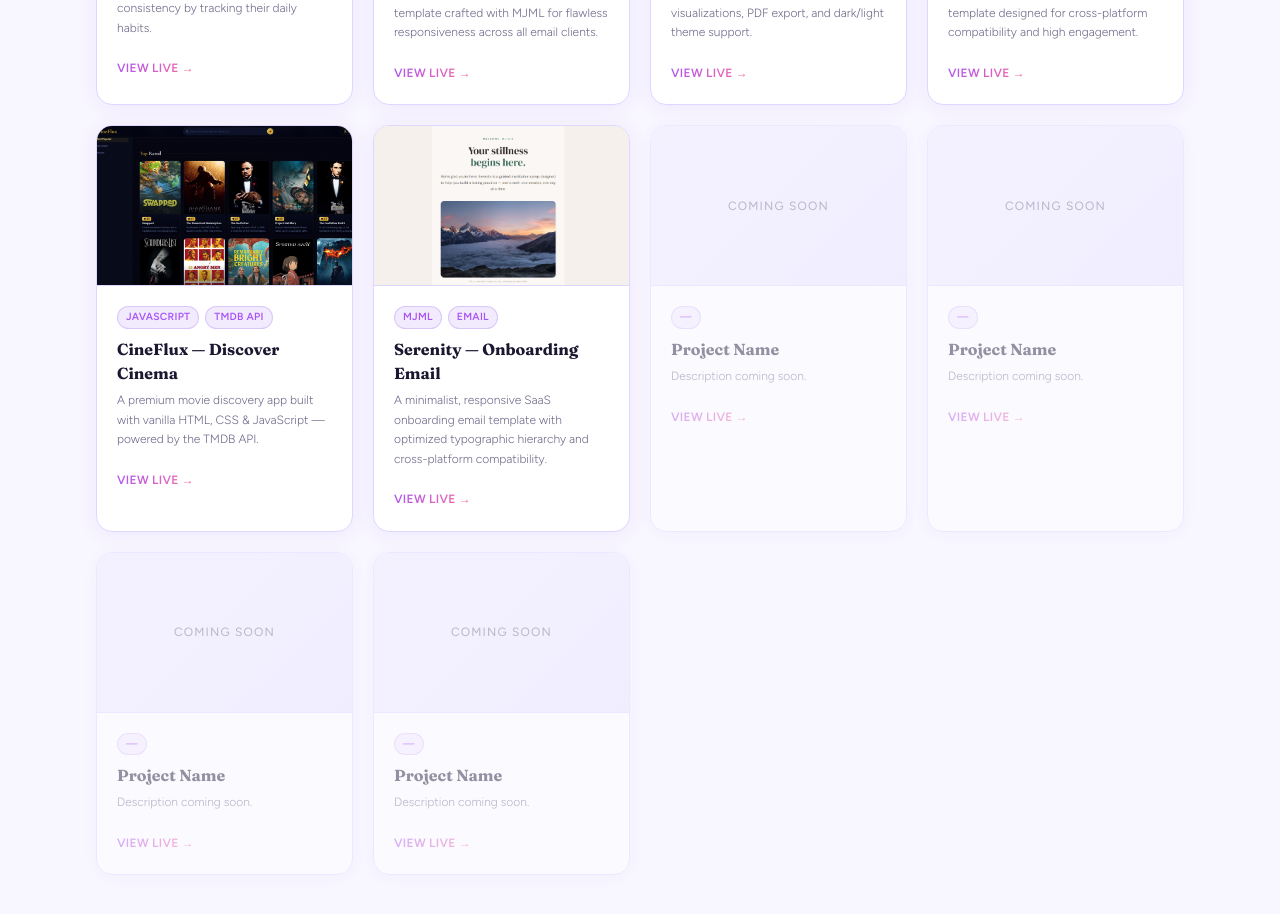
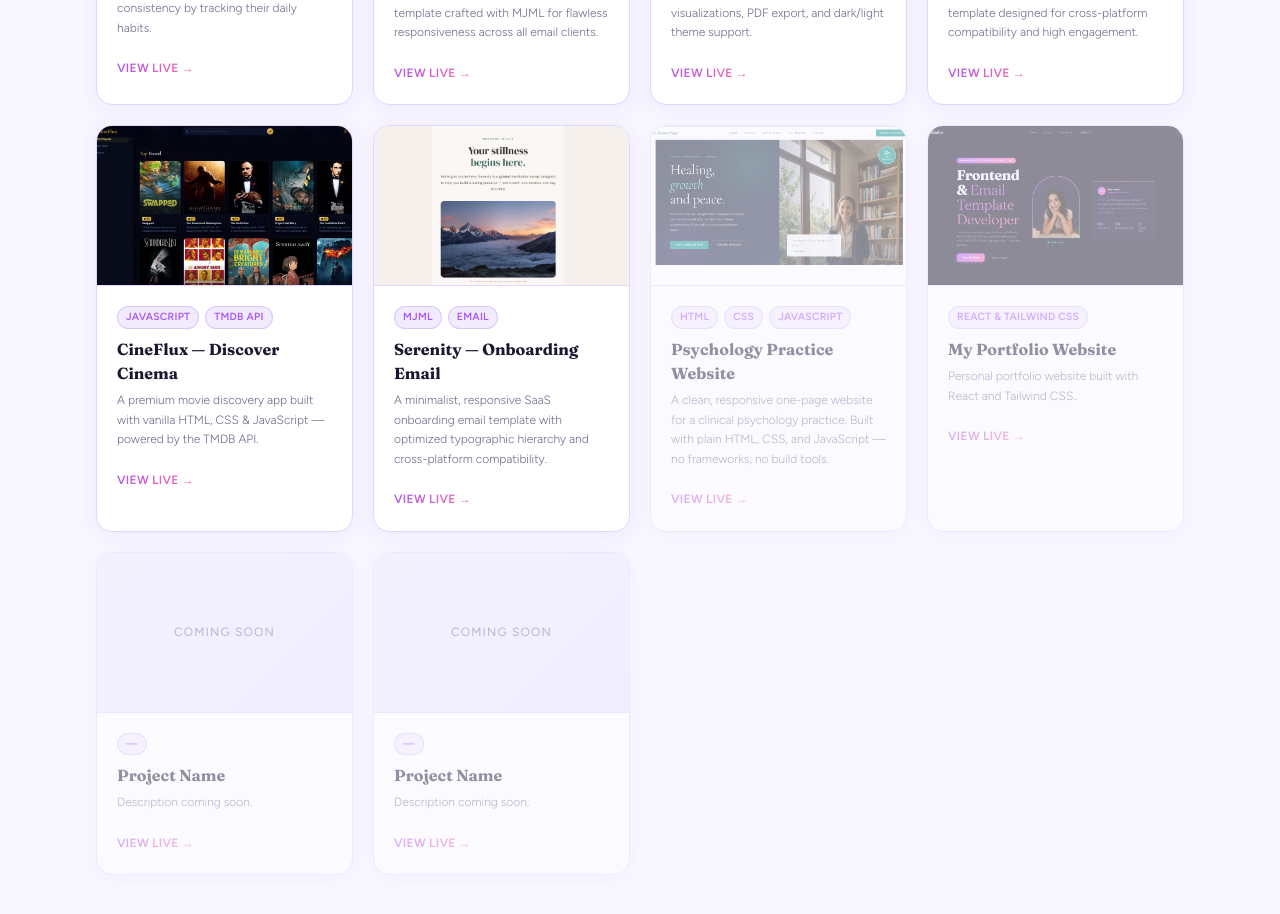
Before and after one commit to edayavuz6/My-Portfolio, a React (Vite) app in the folder My portfolio project/: page / in a window 1280 px wide. Shown: the part 2020-2934 px from the top of the page. Built offline with nearby package versions, Linux system fonts and the light colour scheme.

Commit message:
I've added some new projects

```diff
--- a/My portfolio project/src/components/Projects.jsx
+++ b/My portfolio project/src/components/Projects.jsx
@@ -42,19 +42,19 @@ const projects = [
     link: "https://edayavuz6.github.io/Serenity-Saas-Email-Template/",
   },
   {
-    title: "Project Name",
-    tags: ["—"],
-    desc: "Description coming soon.",
-    img: null,
-    link: "#",
+    title: "Psychology Practice Website",
+    tags: ["HTML", "CSS", "JavaScript"],
+    desc: "A clean, responsive one-page website for a clinical psychology practice. Built with plain HTML, CSS, and JavaScript — no frameworks, no build tools.",
+    img: "img/elenor.png",
+    link: "https://edayavuz6.github.io/Psychology-Practice-Website/",
     empty: true,
   },
   {
-    title: "Project Name",
-    tags: ["—"],
-    desc: "Description coming soon.",
-    img: null,
-    link: "#",
+    title: "My Portfolio Website",
+    tags: ["React & Tailwind Css"],
+    desc: "Personal portfolio website built with React and Tailwind CSS..",
+    img: "img/portfolio.png",
+    link: "https://edayavuz6-portfolio.vercel.app/",
     empty: true,
   },
   {
```
Also changed, not shown: My portfolio project/public/img/elenor.png (added), My portfolio project/public/img/portfolio.png (added).
